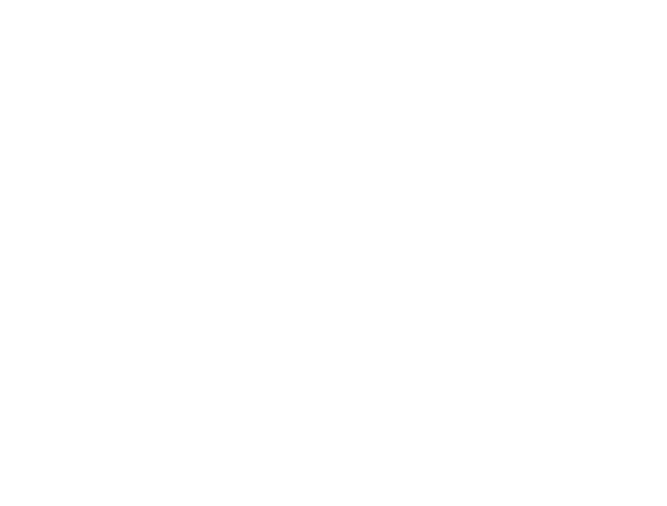
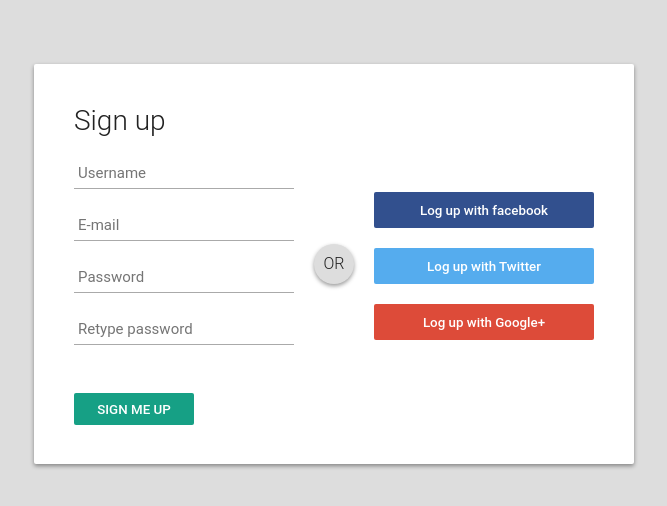
Before and after one commit to InassTubail/projectSI, a React (Create React App) app in the folder client/: page /signUp in a window 1280 px wide. Shown: the top 506 px of the page, without its empty margins (306-973 px from the left). Built offline with nearby package versions, Linux system fonts and the light colour scheme.

Commit message:
sign up page with route /signUp

```diff
--- a/client/src/App.js
+++ b/client/src/App.js
@@ -2,12 +2,14 @@
 import { BrowserRouter as Router, Route, Switch } from 'react-router-dom';
 
 import Home from './Pages/Home';
+import SignUp from './Pages/SignUp';
 
 const App = () => (
   <div className="App">
     <Router>
       <Switch>
         <Route exact path="/" render={Home} />
+        <Route exact path="/signUp" render={SignUp} />
       </Switch>
     </Router>
   </div>
--- a/client/src/Commponents/CommonComponent/Input/index.css
+++ b/client/src/Commponents/CommonComponent/Input/index.css
@@ -0,0 +1,48 @@
+input[type="text"],
+input[type="password"] {
+  display: block;
+  box-sizing: border-box;
+  padding: 4px;
+  width: 220px;
+  height: 32px;
+  border: none;
+  border-bottom: 1px solid #aaa;
+  font-family: "Roboto", sans-serif;
+  font-weight: 400;
+  font-size: 15px;
+  transition: 0.2s ease;
+}
+
+input[type="text"]:focus,
+input[type="password"]:focus {
+  border-bottom: 2px solid #16a085;
+  color: #16a085;
+  transition: 0.2s ease;
+}
+
+input[type="submit"] {
+  width: 120px;
+  height: 32px;
+  background: #16a085;
+  border: none;
+  border-radius: 2px;
+  color: #fff;
+  font-family: "Roboto", sans-serif;
+  font-weight: 500;
+  text-transform: uppercase;
+  transition: 0.1s ease;
+  cursor: pointer;
+}
+
+input[type="submit"]:hover,
+input[type="submit"]:focus {
+  opacity: 0.8;
+  box-shadow: 0 2px 4px rgba(0, 0, 0, 0.4);
+  transition: 0.1s ease;
+}
+
+input[type="submit"]:active {
+  opacity: 1;
+  box-shadow: 0 1px 2px rgba(0, 0, 0, 0.4);
+  transition: 0.1s ease;
+}
--- a/client/src/Commponents/CommonComponent/Input/index.js
+++ b/client/src/Commponents/CommonComponent/Input/index.js
@@ -1,6 +1,6 @@
 import React from 'react';
+import PropTypes from 'prop-types';
 import './index.css';
-import PropTypes from 'prop-types';
 
 const Input = props => {
   const { className, placeholder, type, name, onChange, value, id } = props;
@@ -24,6 +24,6 @@
   name: PropTypes.string.isRequired,
   onChange: PropTypes.func.isRequired,
   value: PropTypes.string,
-  id: PropTypes.number.isRequired,
+  id: PropTypes.string.isRequired,
 };
 export default Input;
--- /dev/null
+++ b/client/src/Pages/SignUp/index.css
@@ -0,0 +1,117 @@
+body {
+  margin: 0;
+  padding: 0;
+  background: #ddd;
+  font-size: 16px;
+  color: #222;
+  font-family: "Roboto", sans-serif;
+  font-weight: 300;
+}
+
+#login-box {
+  position: relative;
+  margin: 5% auto;
+  width: 600px;
+  height: 400px;
+  background: #fff;
+  border-radius: 2px;
+  box-shadow: 0 2px 4px rgba(0, 0, 0, 0.4);
+}
+
+.left {
+  position: absolute;
+  top: 0;
+  left: 0;
+  box-sizing: border-box;
+  padding: 40px;
+  width: 300px;
+  height: 400px;
+}
+
+h1 {
+  margin: 0 0 20px 0;
+  font-weight: 300;
+  font-size: 28px;
+}
+
+input[type="text"],
+input[type="password"] {
+  margin-bottom: 20px;
+}
+
+input[type="submit"] {
+  margin-top: 28px;
+}
+
+input[type="submit"]:hover,
+input[type="submit"]:focus {
+  opacity: 0.8;
+  box-shadow: 0 2px 4px rgba(0, 0, 0, 0.4);
+  transition: 0.1s ease;
+}
+
+input[type="submit"]:active {
+  opacity: 1;
+  box-shadow: 0 1px 2px rgba(0, 0, 0, 0.4);
+  transition: 0.1s ease;
+}
+
+.or {
+  position: absolute;
+  top: 180px;
+  left: 280px;
+  width: 40px;
+  height: 40px;
+  background: #ddd;
+  border-radius: 50%;
+  box-shadow: 0 2px 4px rgba(0, 0, 0, 0.4);
+  line-height: 40px;
+  text-align: center;
+}
+
+.right {
+  position: absolute;
+  top: 88px;
+  right: 0;
+  box-sizing: border-box;
+  padding: 40px;
+  width: 300px;
+  height: 400px;
+  border-radius: 0 2px 2px 0;
+}
+
+button.social-signin {
+  margin-bottom: 20px;
+  width: 220px;
+  height: 36px;
+  border: none;
+  border-radius: 2px;
+  color: #fff;
+  font-family: "Roboto", sans-serif;
+  font-weight: 500;
+  transition: 0.2s ease;
+  cursor: pointer;
+}
+
+button.social-signin:hover,
+button.social-signin:focus {
+  box-shadow: 0 2px 4px rgba(0, 0, 0, 0.4);
+  transition: 0.2s ease;
+}
+
+button.social-signin:active {
+  box-shadow: 0 1px 2px rgba(0, 0, 0, 0.4);
+  transition: 0.2s ease;
+}
+
+button.social-signin.facebook {
+  background: #32508e;
+}
+
+button.social-signin.twitter {
+  background: #55acee;
+}
+
+button.social-signin.google {
+  background: #dd4b39;
+}
--- /dev/null
+++ b/client/src/Pages/SignUp/index.js
@@ -0,0 +1,80 @@
+import React from 'react';
+import Button from '../../Commponents/CommonComponent/Button';
+import Input from '../../Commponents/CommonComponent/Input';
+import './index.css';
+
+/*
+These Functions under Development
+*/
+const signUpByFacebook = () => {};
+const signUpByTwitter = () => {};
+const signUpByGoogle = () => {};
+
+/* onChange props under development */
+
+const SignUp = () => (
+  <div id="login-box">
+    <div className="left">
+      <h1>Sign up</h1>
+      <Input
+        id="username"
+        className="username"
+        type="text"
+        name="username"
+        placeholder="Username"
+      />
+      <Input
+        id="email"
+        className="email"
+        type="text"
+        name="email"
+        placeholder="E-mail"
+      />
+      <Input
+        id="password"
+        className="password"
+        type="password"
+        name="password"
+        placeholder="Password"
+      />
+      <Input
+        id="password2"
+        className="password2"
+        type="password"
+        name="password2"
+        placeholder="Retype password"
+      />
+      <Input
+        id="signup_submit"
+        className="signup_submit"
+        type="submit"
+        name="signup_submit"
+        placeholder="signup_submit"
+        value="Sign me up"
+      />
+    </div>
+
+    <div className="right">
+      <Button
+        id="social-signin-facebook"
+        className="social-signin facebook"
+        value="Log up with facebook"
+        onClick={() => signUpByFacebook()}
+      />
+      <Button
+        id="social-signin-twitter"
+        className="social-signin twitter"
+        value="Log up with Twitter"
+        onClick={() => signUpByTwitter()}
+      />
+      <Button
+        id="social-signin-google"
+        className="social-signin google"
+        value="Log up with Google+"
+        onClick={() => signUpByGoogle()}
+      />
+    </div>
+    <div className="or">OR</div>
+  </div>
+);
+export default SignUp;
--- a/client/src/index.css
+++ b/client/src/index.css
@@ -3,3 +3,6 @@
   padding: 0;
   font-family: sans-serif;
 }
+*:focus {
+  outline: none;
+}
```
Also changed, not shown: client/src/App.css (+6 -2 lines).
